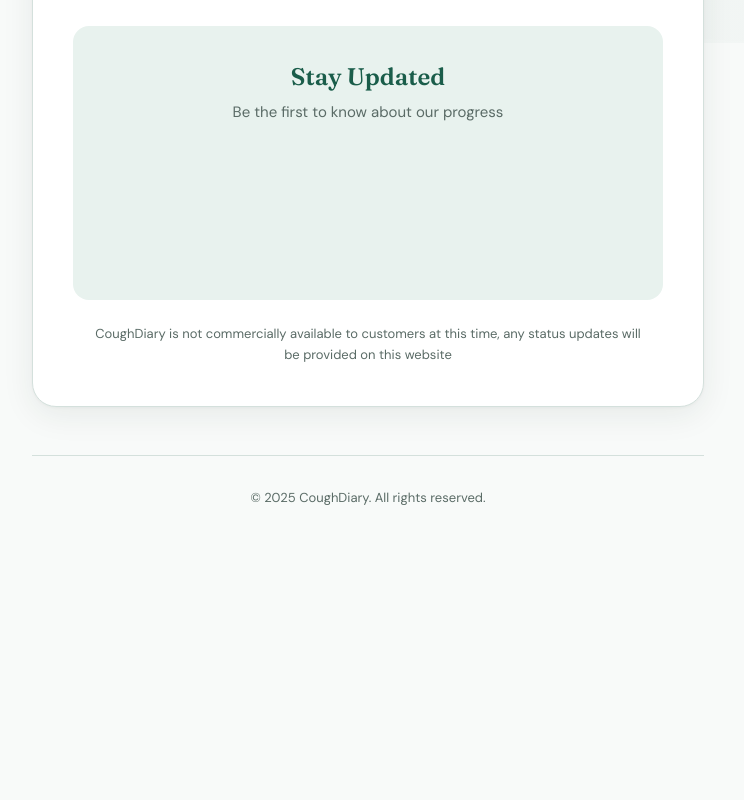
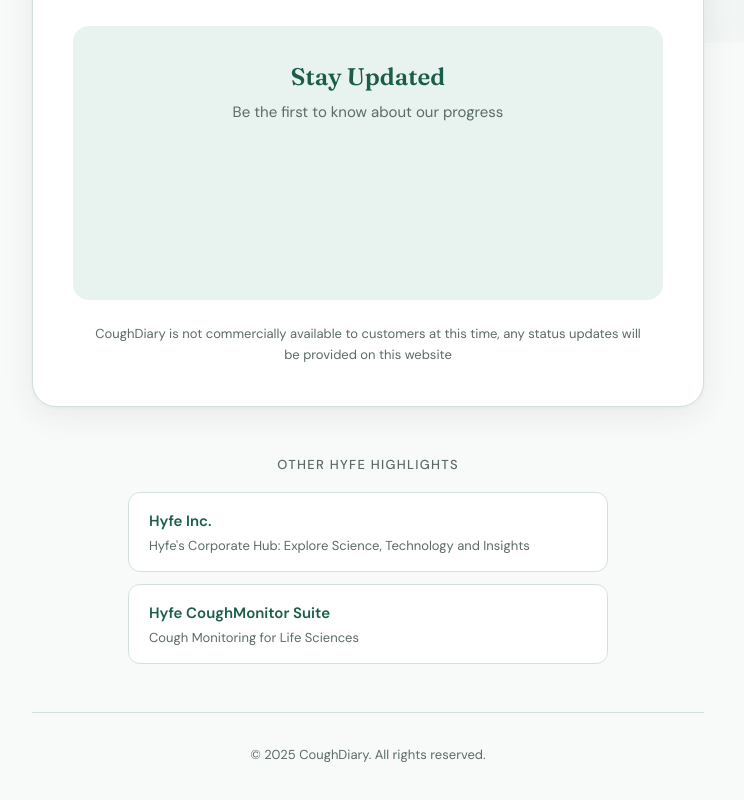
Before and after one commit to hyfedotcom/coughdiary, a plain HTML site: page index.html in a window 1280 px wide. Shown: the part 757-1557 px from the top of the page, without its empty margins (272-1016 px from the left). Before the commit the page ends 1314 px from the top, so only its background shows below. Drawn offline with Linux system fonts and the light colour scheme; a script that the page names is missing.

Commit message:
Update index.html
added backlinks

```diff
--- a/index.html
+++ b/index.html
@@ -286,6 +286,62 @@
                     );
             }
         }
+        /* Solutions section */
+.solutions-section {
+    margin-top: 3rem;
+    text-align: center;
+    animation: fadeIn 0.8s ease-out 0.2s backwards;
+}
+
+.solutions-heading {
+    font-family: var(--font-body);
+    font-size: 0.8125rem;
+    font-weight: 500;
+    color: var(--color-text-muted);
+    text-transform: uppercase;
+    letter-spacing: 0.1em;
+    margin-bottom: 1rem;
+}
+
+.solutions-buttons {
+    display: flex;
+    flex-direction: column;
+    gap: 0.75rem;
+    max-width: 480px;
+    margin: 0 auto;
+}
+
+.solution-btn {
+    display: block;
+    padding: 1rem 1.25rem;
+    background: var(--color-surface);
+    border: 1px solid var(--color-border);
+    border-radius: 12px;
+    text-decoration: none;
+    text-align: left;
+    transition: all 0.2s ease;
+}
+
+.solution-btn:hover {
+    border-color: var(--color-accent);
+    box-shadow: 0 2px 12px rgba(26, 93, 74, 0.08);
+    transform: translateY(-1px);
+}
+
+.solution-title {
+    display: block;
+    font-weight: 600;
+    font-size: 0.9375rem;
+    color: var(--color-primary);
+    margin-bottom: 0.25rem;
+}
+
+.solution-desc {
+    display: block;
+    font-size: 0.8125rem;
+    color: var(--color-text-muted);
+    line-height: 1.4;
+}
     </style>
 </head>
 <body>
@@ -321,6 +377,19 @@
             </p>
         </article>
 
+       <section class="solutions-section">
+    <h3 class="solutions-heading">Other Hyfe Highlights</h3>
+    <div class="solutions-buttons">
+        <a href="https://hyfe.com" class="solution-btn" target="_blank" rel="noopener">
+            <span class="solution-title">Hyfe Inc.</span>
+            <span class="solution-desc">Hyfe's Corporate Hub: Explore Science, Technology and Insights</span>
+        </a>
+        <a href="https://coughmonitor.com" class="solution-btn" target="_blank" rel="noopener">
+            <span class="solution-title">Hyfe CoughMonitor Suite</span>
+            <span class="solution-desc">Cough Monitoring for Life Sciences</span>
+        </a>
+    </div>
+</section>
         <footer class="footer">
             <p>&copy; 2025 CoughDiary. All rights reserved.</p>
         </footer>
```
